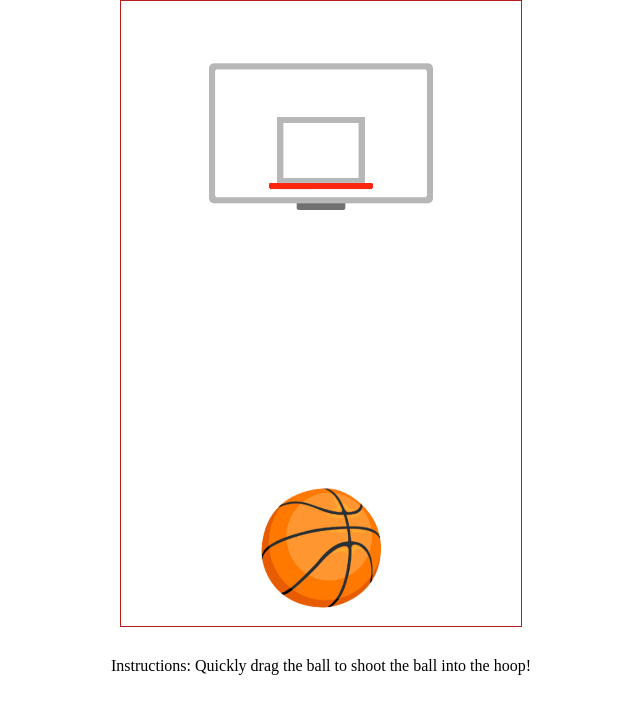
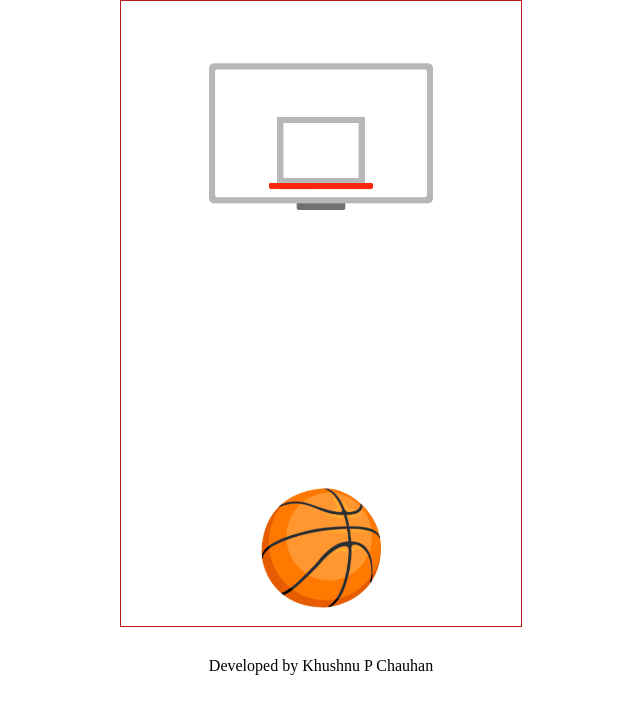
Before and after one commit to khushbuchauhan98/game, a plain HTML site: page index.html in a window 1280 px wide. Shown: the whole page, without its empty margins (319-959 px from the left). Drawn offline with Linux system fonts and the light colour scheme; no server answers.

Commit message:
Update index.html

```diff
--- a/index.html
+++ b/index.html
@@ -135,7 +135,7 @@ function create() {
 
 
 	var instructions = document.createElement("span");
-	instructions.innerHTML = "Instructions: Quickly drag the ball to shoot the ball into the hoop!";
+	instructions.innerHTML = "Developed by Khushnu P  Chauhan";
 	document.body.appendChild(instructions);
 }
 
```
